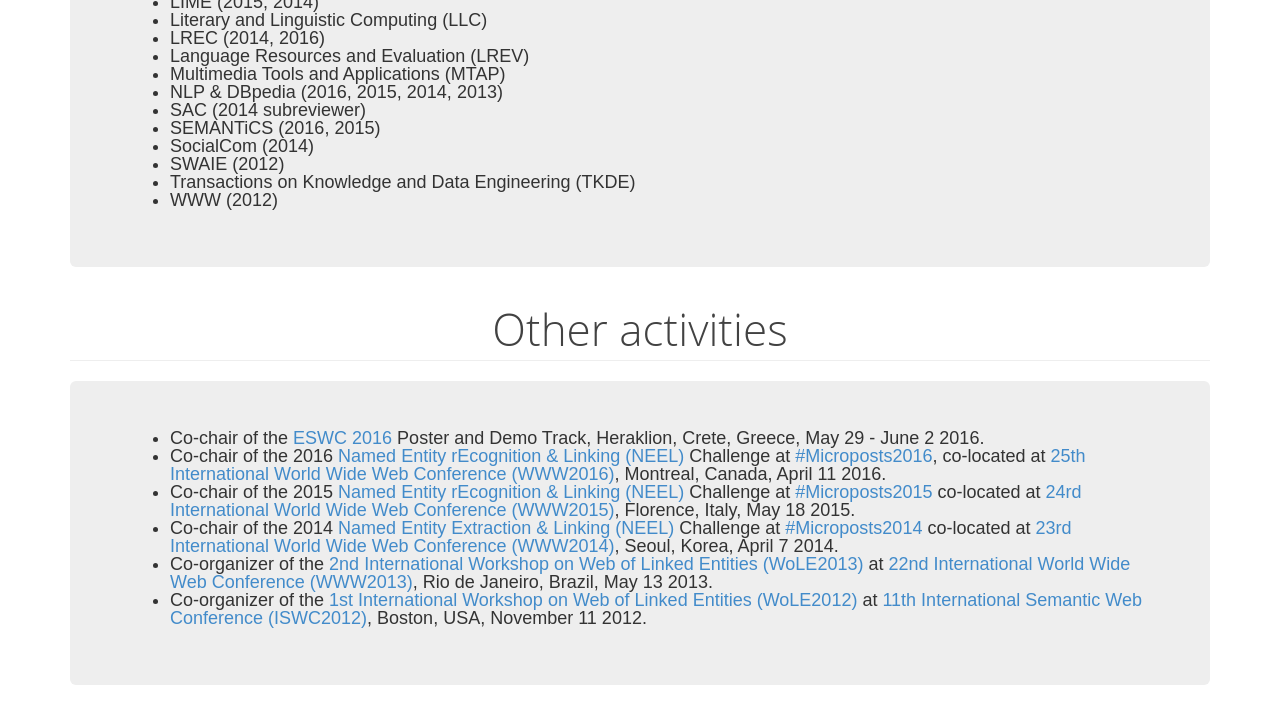
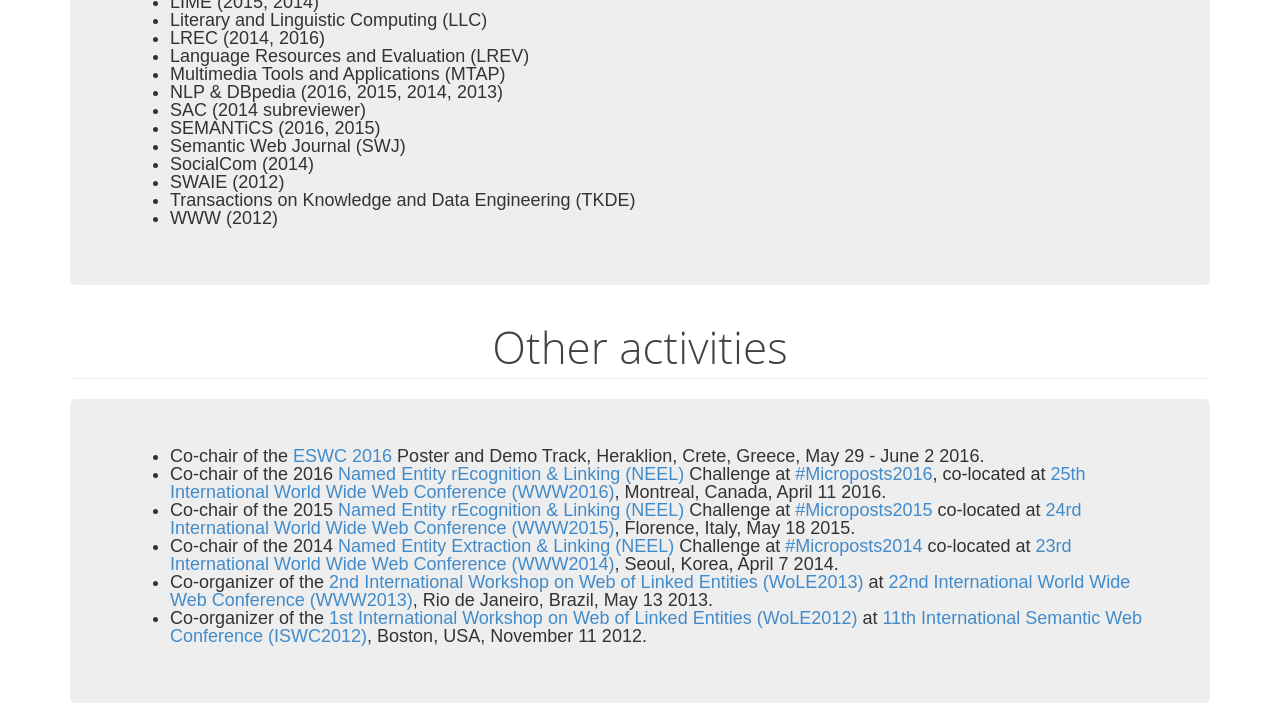
Before and after one commit to giusepperizzo/giusepperizzo.github.io, a plain HTML site: page index.html in a window 1280 px wide. Shown: the part 4140-4862 px from the top of the page. Drawn offline with Linux system fonts and the light colour scheme.

Commit message:
add SWJ to the list of PC memberships

```diff
--- a/index.html
+++ b/index.html
@@ -235,6 +235,7 @@
             <li>NLP &amp; DBpedia (2016, 2015, 2014, 2013)</li>
             <li>SAC (2014 subreviewer)</li>
             <li>SEMANTiCS (2016, 2015)</li>
+            <li>Semantic Web Journal (SWJ)</li>
             <li>SocialCom (2014)</li>
             <li>SWAIE (2012)</li>
             <li>Transactions on Knowledge and Data Engineering (TKDE)</li>
```
